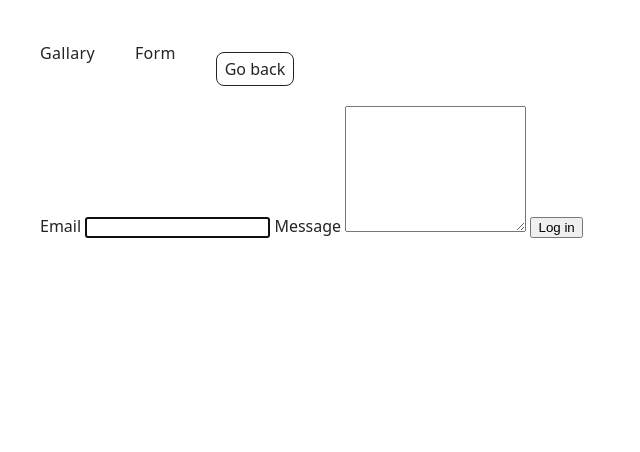
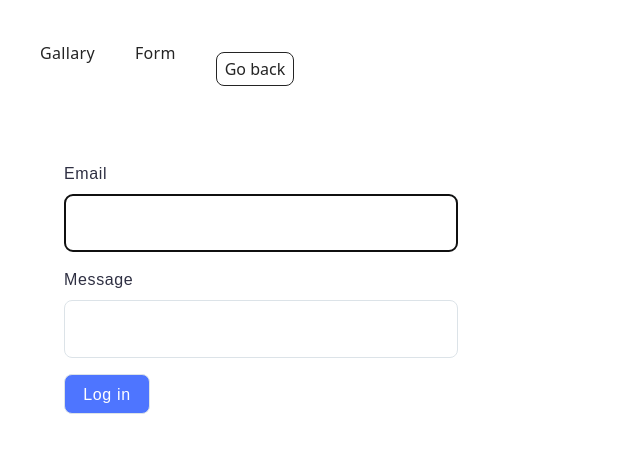
Before and after one commit to Okhrimyk/goit-js-hw-09, a website built with Vite: page src/2-form.html in a window 1280 px wide. Shown: the whole page, without its empty margins (0-640 px from the left). Built offline with nearby package versions, Linux system fonts and the light colour scheme.

Commit message:
replace form

```diff
--- a/src/2-form.html
+++ b/src/2-form.html
@@ -16,7 +16,7 @@
 
     <main>
       <div class="container">
-        <form class="page-form"></form>
+        <form class="feedback-form" autocomplete="off"></form>
       </div>
     </main>
 
--- a/src/js/2-form.js
+++ b/src/js/2-form.js
@@ -1,6 +1,5 @@
-const form = document.querySelector('.page-form');
+const form = document.querySelector('.feedback-form');
 const marckUpForm = [`
-<form class="feedback-form" autocomplete="off">
   <label>
     Email
     <input type="email" name="email" autofocus />
@@ -9,8 +8,7 @@ const marckUpForm = [`
     Message
     <textarea name="message" rows="8"></textarea>
   </label>
-  <button type="submit">Log in</button>
-</form> `]
+  <button type="submit">Log in</button>`]
     .join("");
 form.innerHTML = marckUpForm;
 const formEl = document.querySelector('.feedback-form');
```
